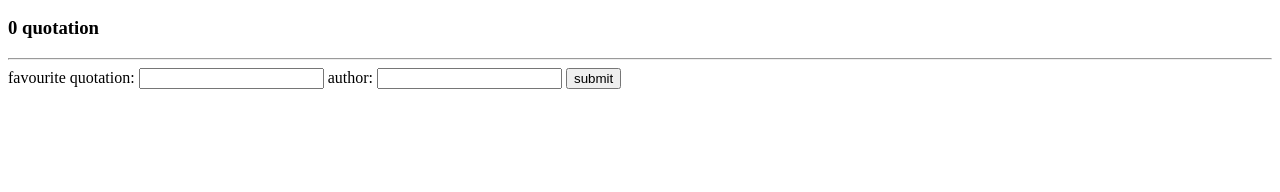
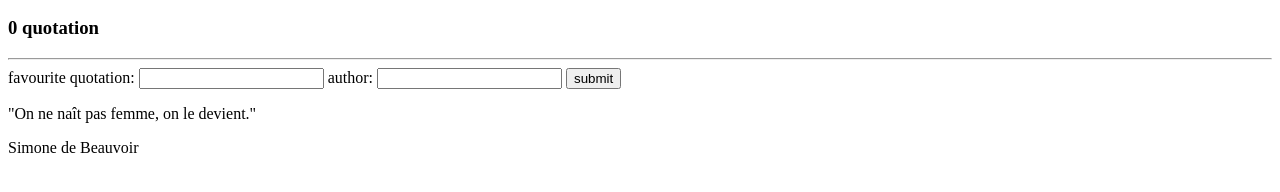
Before and after one commit to LeonieMiege/quotations-app, a plain HTML site: page index.html in a window 1280 px wide. Shown: the part 110-302 px from the top of the page. Drawn offline with Linux system fonts and the light colour scheme.

Commit message:
step 3 creating first quote in index.html

```diff
--- a/index.html
+++ b/index.html
@@ -19,6 +19,12 @@
         <input type="texte" id="author">
         <button id="submit" type="submit">submit</button>
     </form>
+    <div>
+        <div class="quote">
+            <p class="text">"On ne naît pas femme, on le devient."</p>
+            <p class="author">Simone de Beauvoir</p>
+        </div>
+    </div>
 </body>
 
 </html>
```
